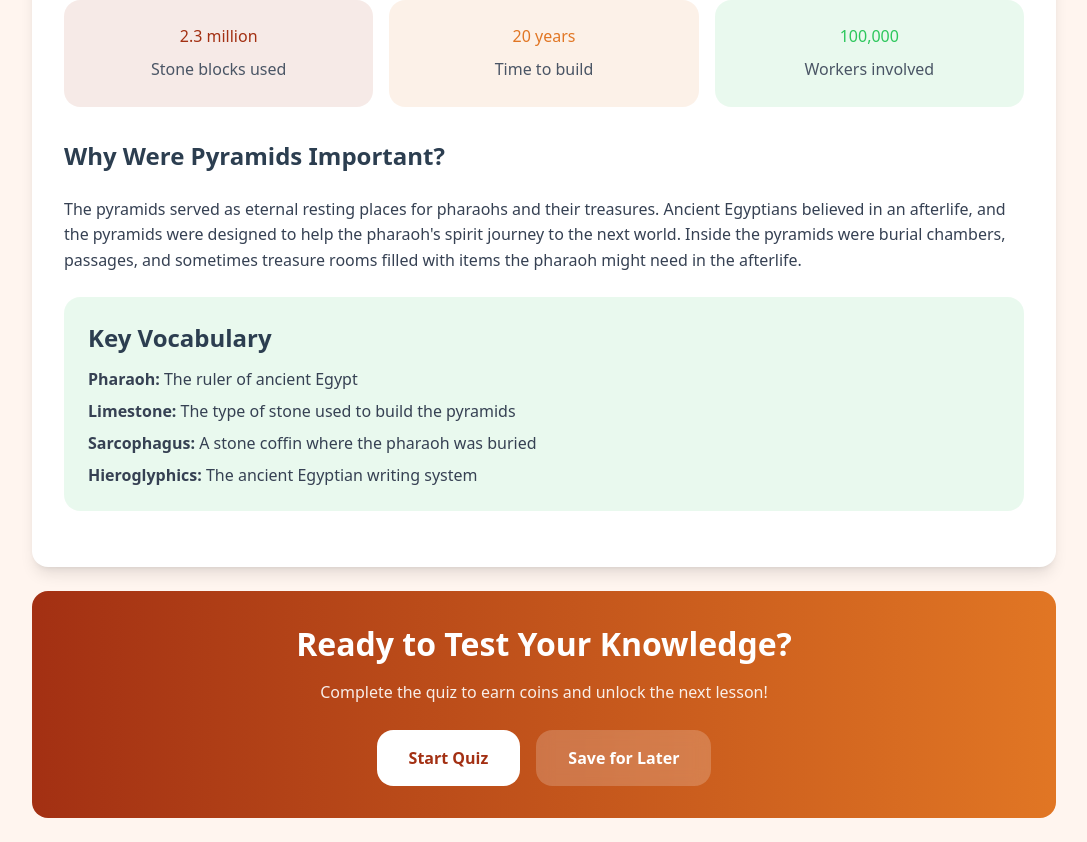
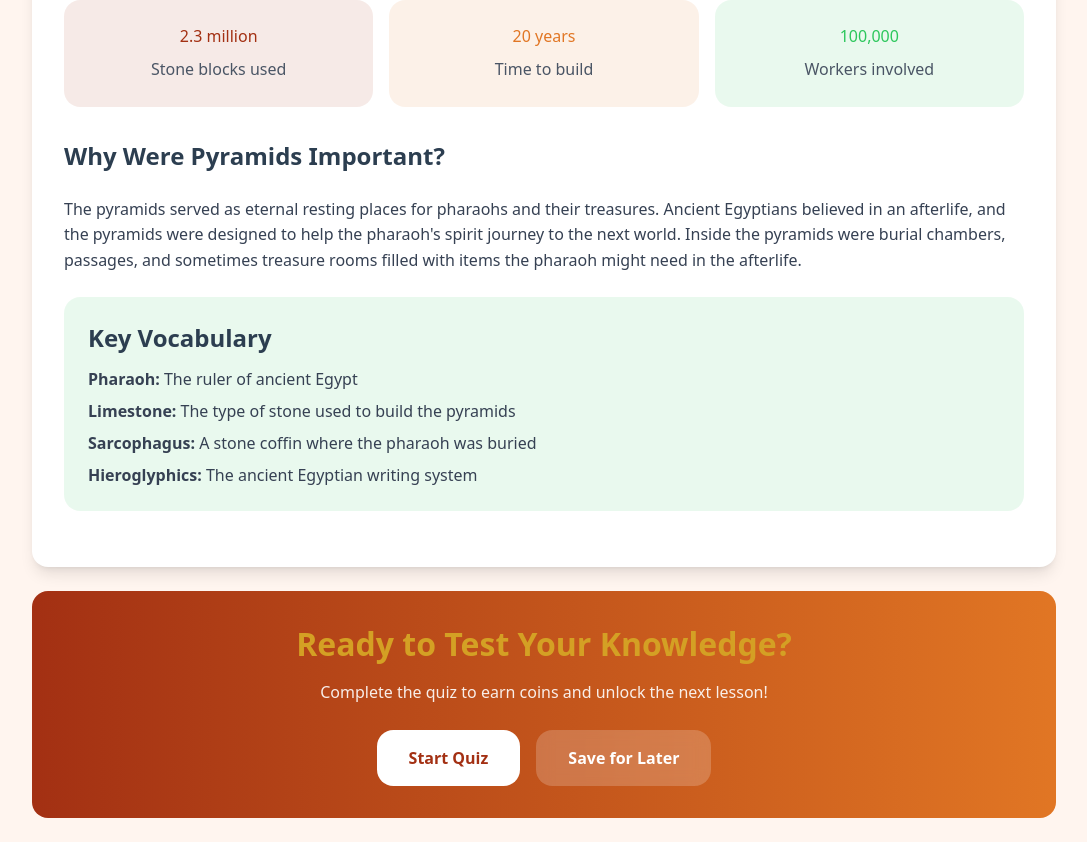
Before and after one commit to GasserAli/Culturequestwebsitedesign, a React (Vite) app: page /lesson in a window 1280 px wide. Shown: the part 1379-2221 px from the top of the page, without its empty margins (96-1183 px from the left). Built offline with nearby package versions, Linux system fonts and the light colour scheme.

Commit message:
changed text color

```diff
--- a/src/components/LessonPage.tsx
+++ b/src/components/LessonPage.tsx
@@ -133,7 +133,7 @@ export function LessonPage() {
 
         {/* Quiz CTA */}
         <div className="bg-gradient-to-r from-[#a33013] to-[#e17624] rounded-2xl p-8 text-white text-center">
-          <h2 className="text-white mb-4">Ready to Test Your Knowledge?</h2>
+          <h2 className="text-[#e17624] mb-4">Ready to Test Your Knowledge?</h2>
           <p className="text-white/90 mb-6 text-lg">
             Complete the quiz to earn coins and unlock the next lesson!
           </p>
```
